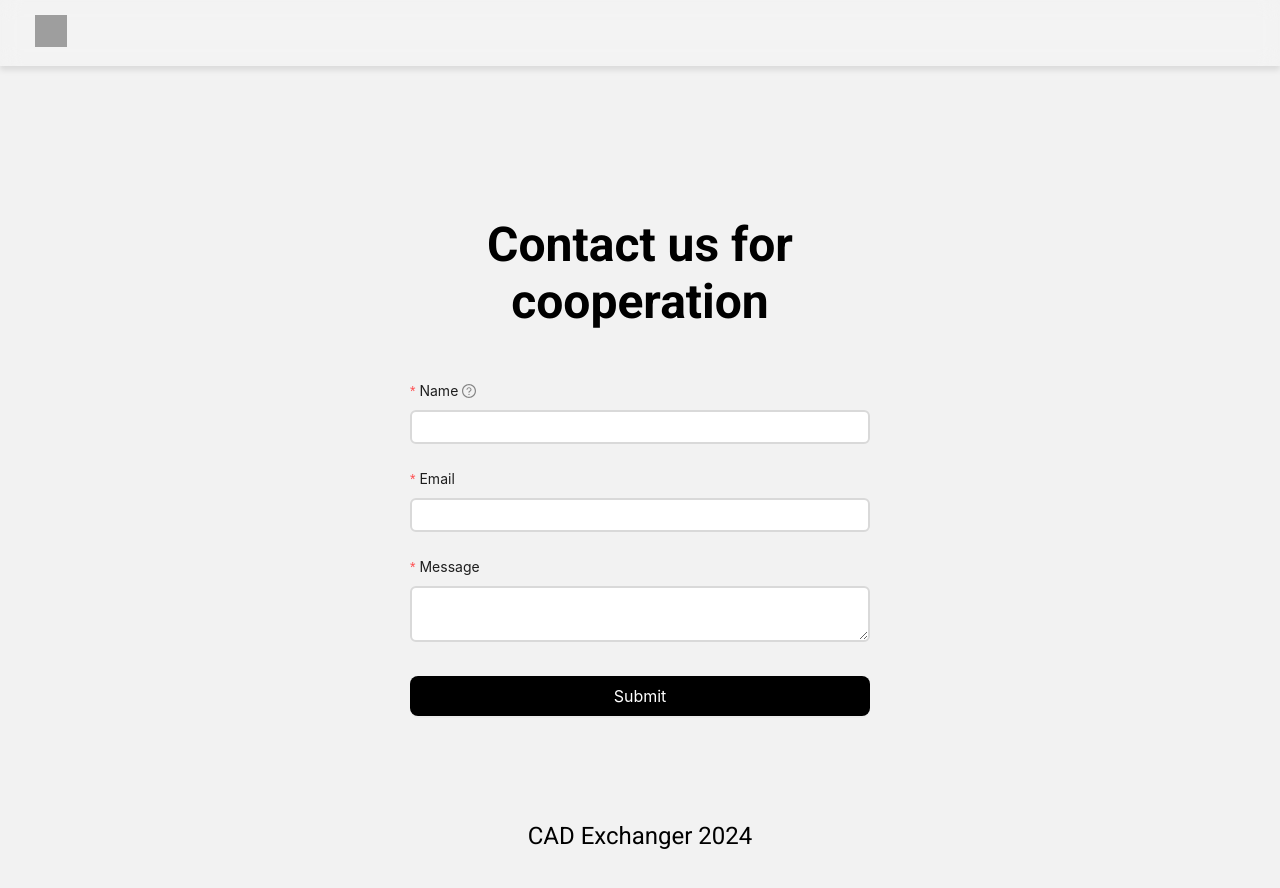
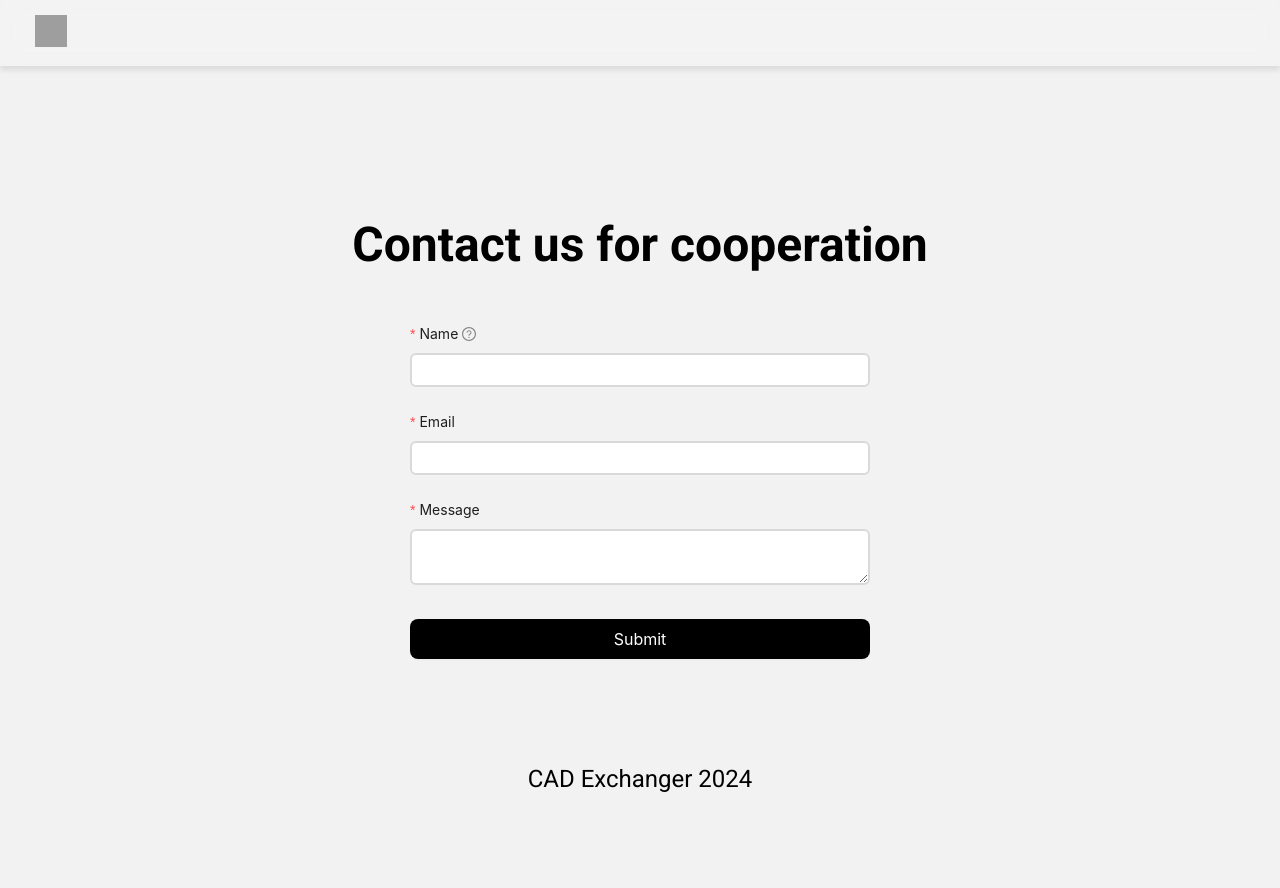
Before and after one commit to Aliskhan228/cad-test-task, a React (Vite) app: page /contact in a window 1280 px wide. Shown: the top 888 px of the page. After the commit the page ends 865 px from the top, so only its background shows below. Built offline with nearby package versions, Linux system fonts and the light colour scheme; grey boxes are pictures that could not be loaded.

Commit message:
contact page title width fix

```diff
--- a/src/pages/Contact.tsx
+++ b/src/pages/Contact.tsx
@@ -16,6 +16,10 @@ const ContactWrapper = styled.div`
   justify-items: center;
   padding-top: 150px;
   width: 100%;
+
+  h1 {
+    width: 100%;
+  }
 `;
 
 const FormWrapper = styled.div`
```
